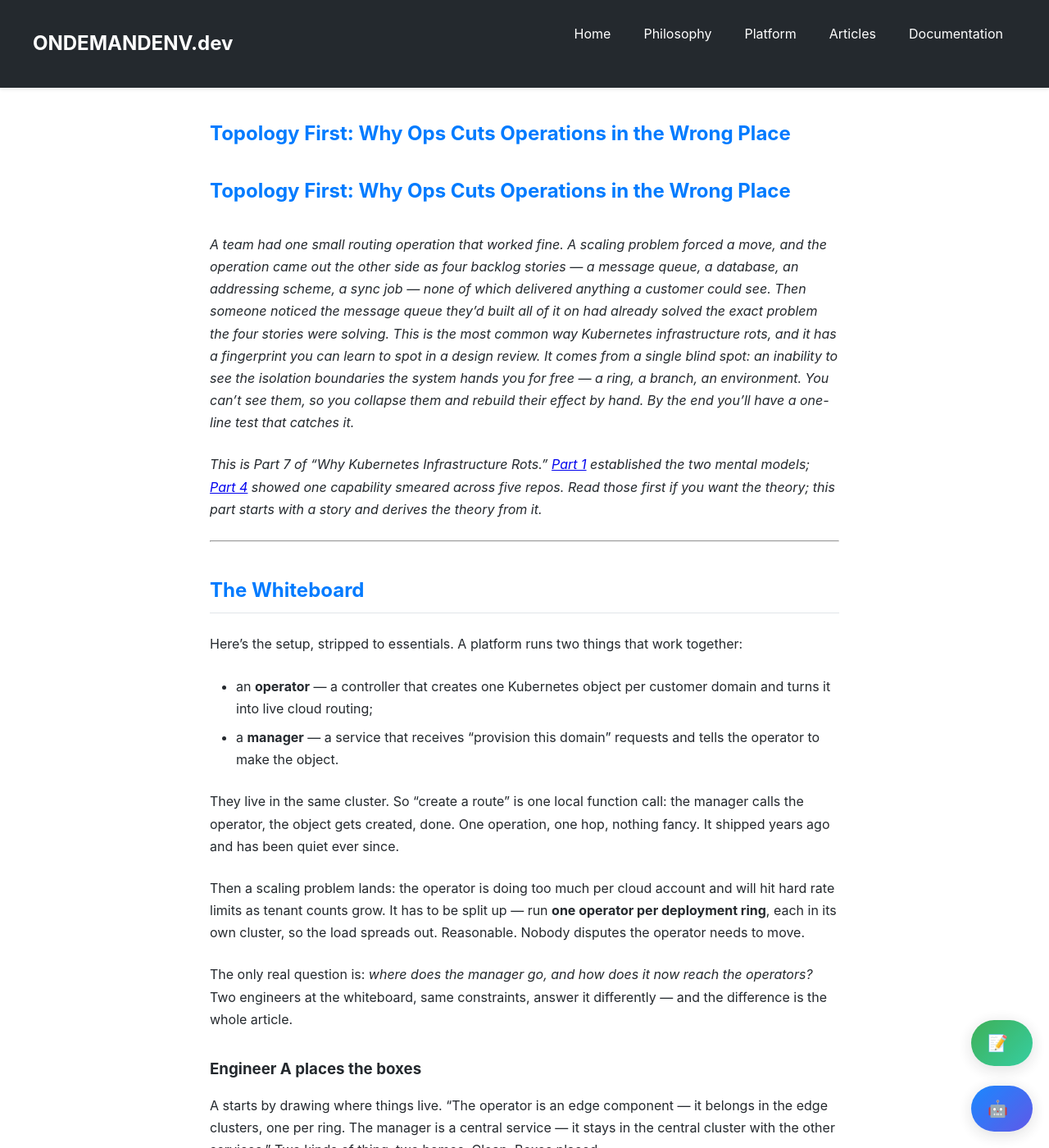
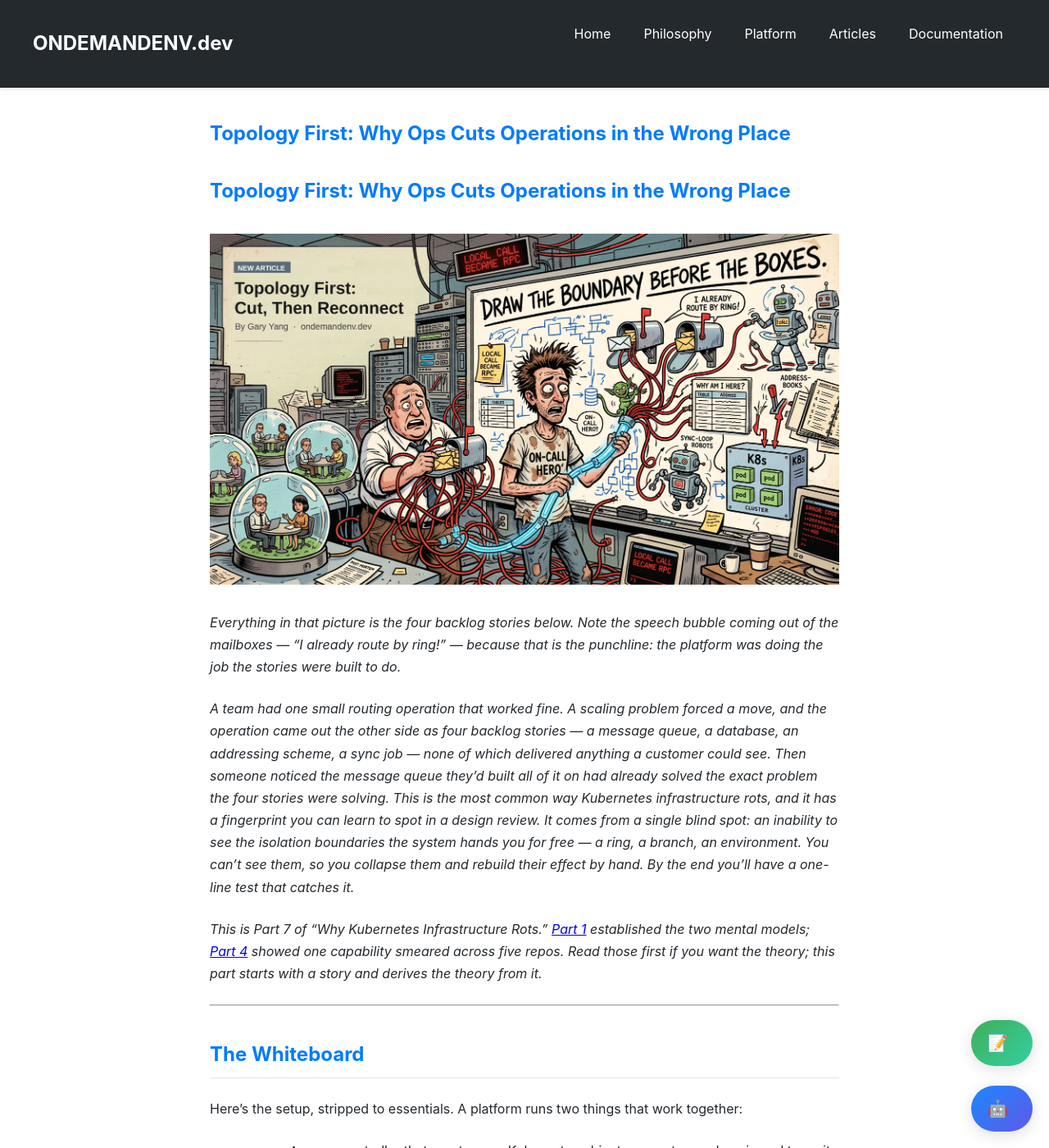
Before and after one commit to ondemandenv/ondemandenv.github.io, a Jekyll site: the page built from articles/k8s-boundary-you-already-had.md, in a window 1280 px wide and 1400 px high. Shown: the whole window at 82% size. Built offline with Jekyll 4.4.1, drawn with Linux system fonts in a browser that asks for light colours; a script that is not in the unit is left out.

Commit message:
Part 7: add hero illustration; stop article images overflowing the column
- images/k8s-topology-first-draw-the-boundary.png — comic hero for Part 7
  (1600x893, 860KB: downscaled from the 2752x1536 original and quantised to
  256 colours, which keeps the ink lines crisp). The generated original had
  a hallucinated masthead ("Platform Engineer: Reconna Edition" / "By Greoy
  Dtanesson Almah"); that block is repapered with texture sampled from the
  same panel and retypeset with the real title and byline.
- articles/k8s-boundary-you-already-had.md — hero placed after the H1, with
  descriptive alt text and a caption pointing at the joke that carries the
  article's thesis (the mailboxes' "I already route by ring!").
- styles.css — `article img { max-width: 100%; height: auto }`. The only
  such rule on the site lived inside a `@media (max-width: 768px)` block, so
  on desktop any illustration wider than the ~768px text column overflowed
  it and forced horizontal page scrolling. Pre-existing, not specific to
  this article: verified the shallow-technical-leadership article now clamps
  ops-theater.png (1022px natural) to 768px, while narrower images
  (go-like-hell.png, 720px) are untouched.

```diff
--- a/articles/k8s-boundary-you-already-had.md
+++ b/articles/k8s-boundary-you-already-had.md
@@ -9,6 +9,10 @@ tags: ["kubernetes", "domain-driven-design", "boundaries", "isolation", "distrib
 ---
 
 # Topology First: Why Ops Cuts Operations in the Wrong Place
+
+![Cartoon of an office in meltdown: an exhausted on-call engineer wrestles a bundle of red cables that used to be a single local function call; a manager hand-stuffs envelopes into per-ring mailboxes that were already routing correctly on their own; hand-copied address books, a coordinate table, and sync-loop robots crowd the whiteboard, which is headed "Draw the boundary before the boxes"; teams sit sealed inside separate glass snow globes, unable to reach each other.](/images/k8s-topology-first-draw-the-boundary.png)
+
+*Everything in that picture is the four backlog stories below. Note the speech bubble coming out of the mailboxes — "I already route by ring!" — because that is the punchline: the platform was doing the job the stories were built to do.*
 
 *A team had one small routing operation that worked fine. A scaling problem forced a move, and the operation came out the other side as four backlog stories — a message queue, a database, an addressing scheme, a sync job — none of which delivered anything a customer could see. Then someone noticed the message queue they'd built all of it on had already solved the exact problem the four stories were solving. This is the most common way Kubernetes infrastructure rots, and it has a fingerprint you can learn to spot in a design review. It comes from a single blind spot: an inability to see the isolation boundaries the system hands you for free — a ring, a branch, an environment. You can't see them, so you collapse them and rebuild their effect by hand. By the end you'll have a one-line test that catches it.*
 
--- a/styles.css
+++ b/styles.css
@@ -330,6 +330,15 @@ article ul {
 
 article ul li {
     margin-bottom: 0.5rem;
+}
+
+/* Images must never exceed the text column. Without this, any illustration
+   wider than the article container overflows it and forces horizontal page
+   scrolling on desktop — the mobile-only `img { max-width: 100% }` rule
+   further down applies below 768px only. */
+article img {
+    max-width: 100%;
+    height: auto;
 }
 
 section {
```
Also changed, not shown: images/k8s-topology-first-draw-the-boundary.png (added).
